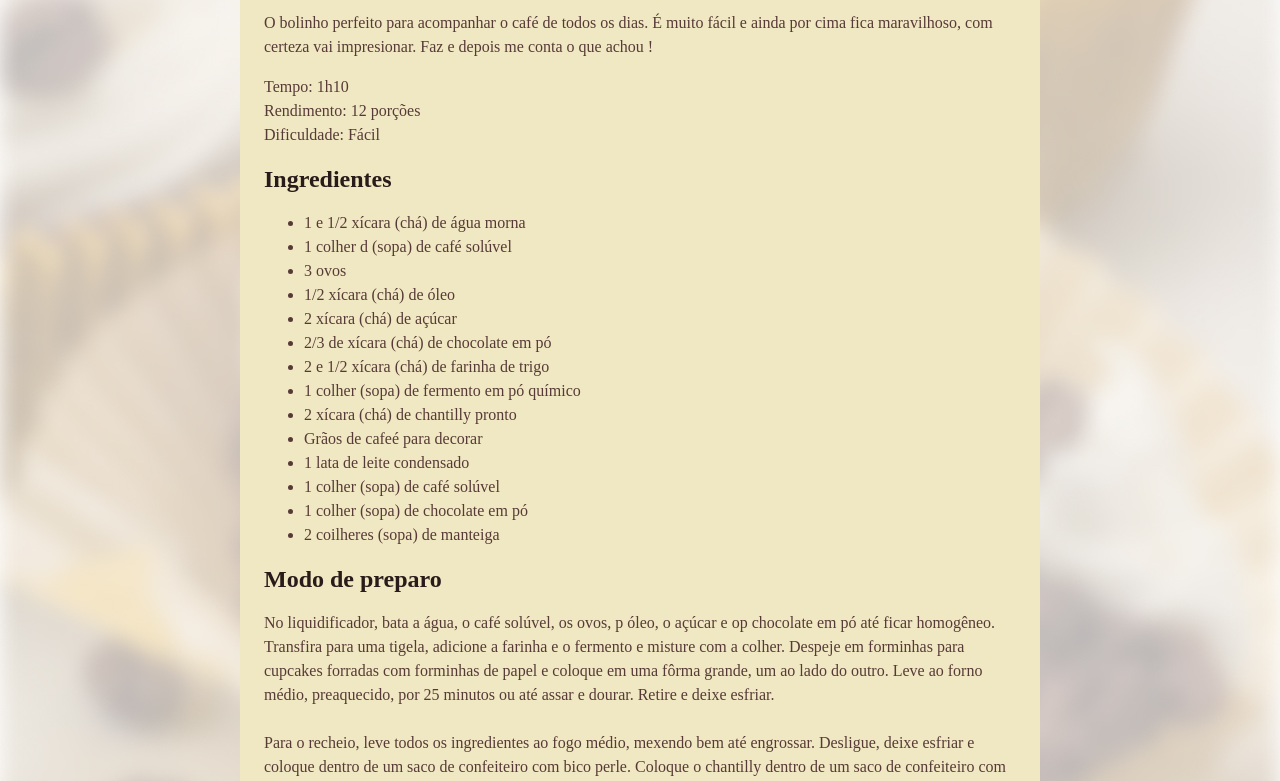
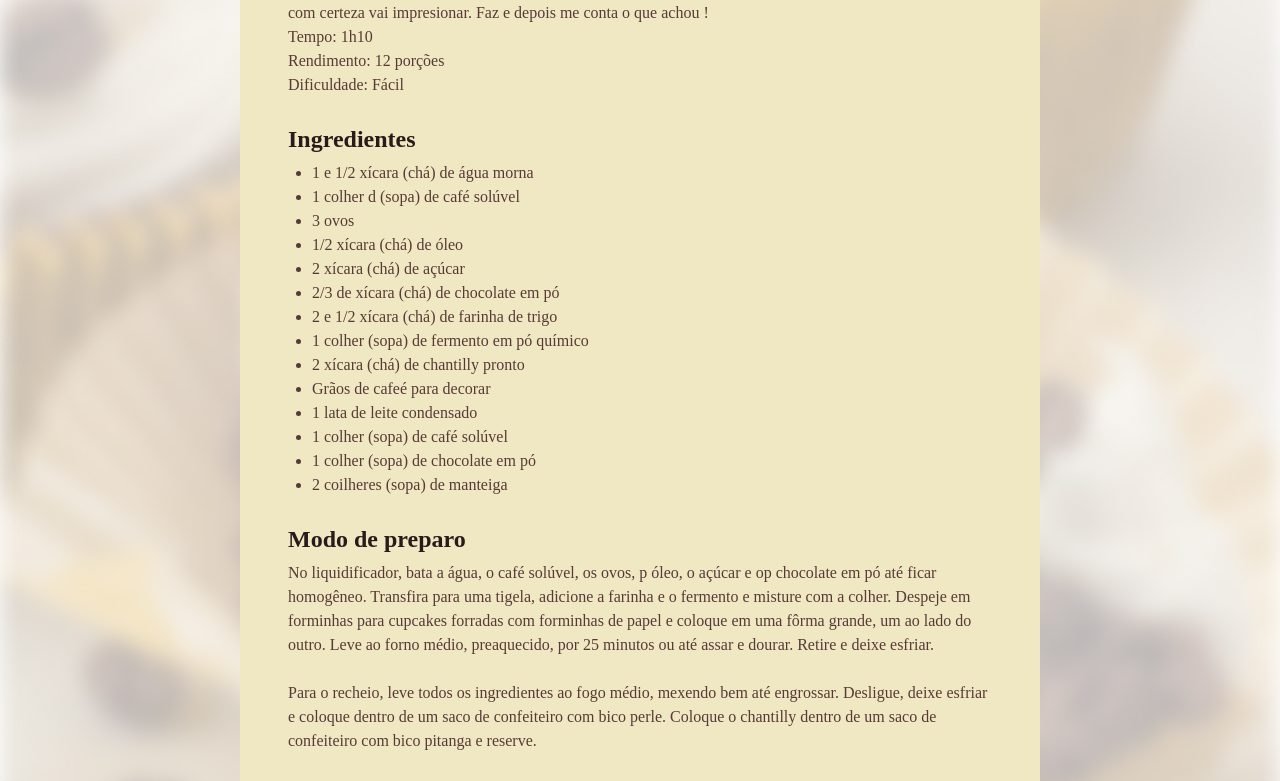
Before and after one commit to AC3R9X/FULL-STACK, a plain HTML site: page Página de receitas/index.html in a window 1280 px wide. Shown: the part 590-1371 px from the top of the page. Drawn offline with Linux system fonts and the light colour scheme; a web font is replaced by a local one.

Commit message:
customizando espaços

```diff
--- a/Página de receitas/style.css
+++ b/Página de receitas/style.css
@@ -1,3 +1,8 @@
+* {
+  margin: 0;
+  padding: 0;
+}
+
 :root {
   font-family: "Alice", serif;
   line-height: 150% ;
@@ -19,6 +24,16 @@ body {
 img {
   border-radius: 16px;
 }
+main {
+  padding: 24px;
+}
+section + section {
+  margin-top: 24px;
+}
+
+#abaout p+p {
+  margin-top: 12px;
+}
 
 h1 {
   line-height: 140%;
@@ -29,4 +44,10 @@ h2 {
 }
 h1,h2 {
   color: #291B1A;
+  margin-bottom: 4px;
+  line-height: 150%;
 }
+ul {
+  padding-left: 24px;
+
+}
```
